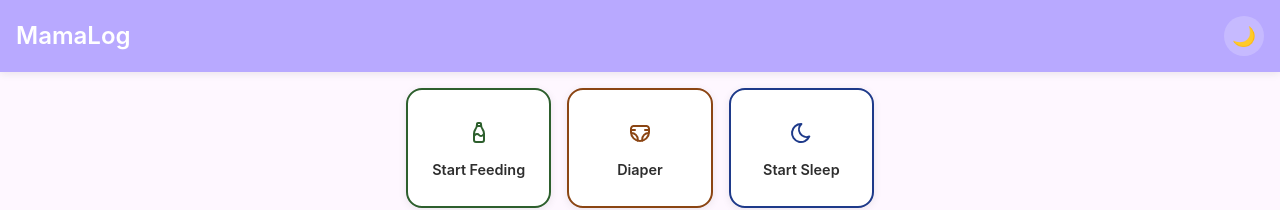
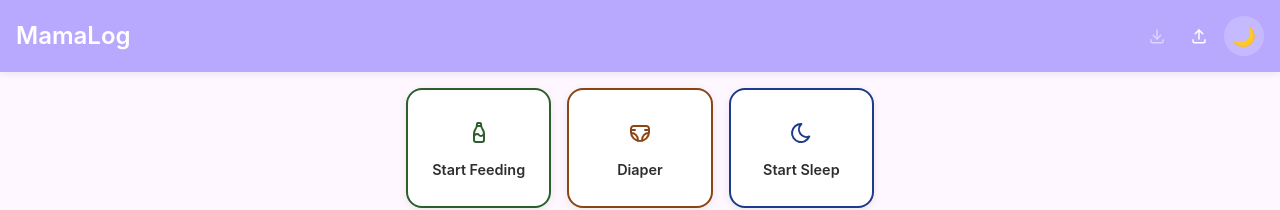
Before and after one commit to flisnes/amme-app, a React (Vite) app: page / in a window 1280 px wide. Shown: the top 210 px of the page. Built offline with nearby package versions, Linux system fonts and the light colour scheme.

Commit message:
Added ability to export/import activity history as json

```diff
--- a/src/App.css
+++ b/src/App.css
@@ -938,3 +938,37 @@
 .original-time .activity-subtype {
   text-decoration: line-through;
 }
+
+/* Header buttons styling */
+.header-buttons {
+  display: flex;
+  gap: 0.5rem;
+  align-items: center;
+}
+
+.export-btn, .import-btn {
+  background: none;
+  border: none;
+  color: var(--header-text);
+  cursor: pointer;
+  padding: 0.5rem;
+  border-radius: 0.375rem;
+  display: flex;
+  align-items: center;
+  justify-content: center;
+  transition: opacity 0.2s ease, background-color 0.2s ease;
+  font-size: 1.125rem;
+}
+
+.export-btn:hover:not(:disabled), .import-btn:hover {
+  background-color: rgba(255, 255, 255, 0.1);
+}
+
+.export-btn:disabled {
+  opacity: 0.5;
+  cursor: not-allowed;
+}
+
+.import-btn {
+  position: relative;
+}
--- a/src/App.tsx
+++ b/src/App.tsx
@@ -1,5 +1,5 @@
 import { useState, useEffect, useRef } from 'react'
-import { TbDiaper, TbBottle, TbMoon, TbArrowBigLeft, TbArrowBigRight, TbBabyBottle, TbDroplet, TbPoo, TbTrash, TbEdit, TbInfoCircle } from 'react-icons/tb'
+import { TbDiaper, TbBottle, TbMoon, TbArrowBigLeft, TbArrowBigRight, TbBabyBottle, TbDroplet, TbPoo, TbTrash, TbEdit, TbInfoCircle, TbDownload, TbUpload } from 'react-icons/tb'
 import './App.css'
 
 type ActivityType = 'breastfeeding' | 'diaper' | 'sleep'
@@ -601,6 +601,80 @@ function App() {
     })
   }
 
+  const exportData = () => {
+    const exportData = {
+      exportDate: new Date().toISOString(),
+      appVersion: "1.0.0",
+      activities: activities.map(activity => ({
+        ...activity,
+        startTime: activity.startTime.toISOString(),
+        endTime: activity.endTime?.toISOString(),
+        originalStartTime: activity.originalStartTime?.toISOString(),
+        originalEndTime: activity.originalEndTime?.toISOString()
+      }))
+    }
+
+    const dataStr = JSON.stringify(exportData, null, 2)
+    const dataBlob = new Blob([dataStr], { type: 'application/json' })
+
+    const link = document.createElement('a')
+    link.href = URL.createObjectURL(dataBlob)
+    link.download = `mamalog-activities-${new Date().toISOString().split('T')[0]}.json`
+    document.body.appendChild(link)
+    link.click()
+    document.body.removeChild(link)
+  }
+
+  const importData = (event: React.ChangeEvent<HTMLInputElement>) => {
+    const file = event.target.files?.[0]
+    if (!file) return
+
+    const reader = new FileReader()
+    reader.onload = (e) => {
+      try {
+        const importedData = JSON.parse(e.target?.result as string)
+
+        // Validate the imported data structure
+        if (!importedData.activities || !Array.isArray(importedData.activities)) {
+          alert('Invalid file format. Please select a valid MamaLog export file.')
+          return
+        }
+
+        // Convert date strings back to Date objects
+        const importedActivities: Activity[] = importedData.activities.map((activity: any) => ({
+          ...activity,
+          startTime: new Date(activity.startTime),
+          endTime: activity.endTime ? new Date(activity.endTime) : undefined,
+          originalStartTime: activity.originalStartTime ? new Date(activity.originalStartTime) : undefined,
+          originalEndTime: activity.originalEndTime ? new Date(activity.originalEndTime) : undefined
+        }))
+
+        // Merge with existing activities (avoid duplicates by ID)
+        const existingIds = new Set(activities.map(a => a.id))
+        const newActivities = importedActivities.filter(a => !existingIds.has(a.id))
+
+        if (newActivities.length === 0) {
+          alert('No new activities found in the import file.')
+          return
+        }
+
+        const mergedActivities = [...activities, ...newActivities]
+          .sort((a, b) => b.startTime.getTime() - a.startTime.getTime())
+
+        setActivities(mergedActivities)
+        alert(`Successfully imported ${newActivities.length} new activities!`)
+
+      } catch (error) {
+        alert('Error reading file. Please ensure it\'s a valid MamaLog export file.')
+        console.error('Import error:', error)
+      }
+    }
+
+    reader.readAsText(file)
+    // Reset the input so the same file can be imported again if needed
+    event.target.value = ''
+  }
+
   const todayActivities = activities.filter(activity => isToday(activity.startTime))
   const yesterdayActivities = activities.filter(activity => isYesterday(activity.startTime))
   const historicalActivities = activities.filter(activity => !isTodayOrYesterday(activity.startTime))
@@ -610,6 +684,24 @@ function App() {
     <div className="app">
       <header className="app-header">
         <h1>MamaLog</h1>
+        <div className="header-buttons">
+          <button
+            className="export-btn"
+            onClick={exportData}
+            title="Export activities"
+            disabled={activities.length === 0}
+          >
+            <TbDownload />
+          </button>
+          <label className="import-btn" title="Import activities">
+            <TbUpload />
+            <input
+              type="file"
+              accept=".json"
+              onChange={importData}
+              style={{ display: 'none' }}
+            />
+          </label>
           <button
             className="theme-toggle"
             onClick={() => setIsDarkMode(!isDarkMode)}
@@ -617,6 +709,7 @@ function App() {
           >
             {isDarkMode ? '☀️' : '🌙'}
           </button>
+        </div>
       </header>
 
       <main className="main-content">
```
Lines whose indentation alone changed are shown as unchanged.
